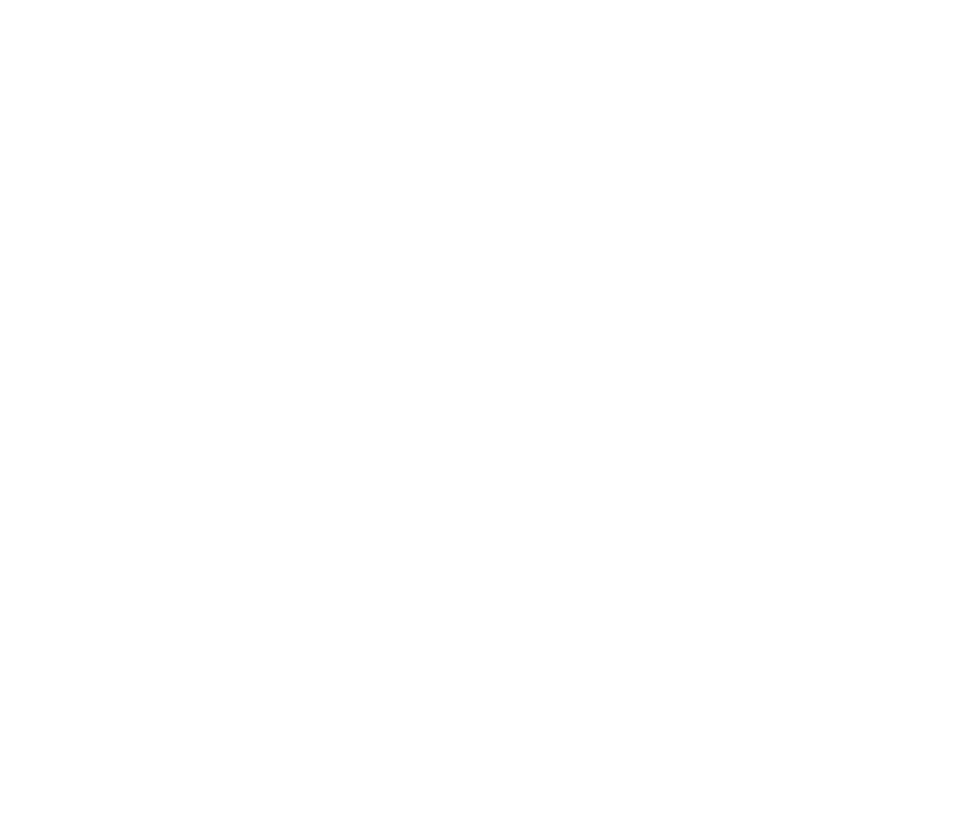
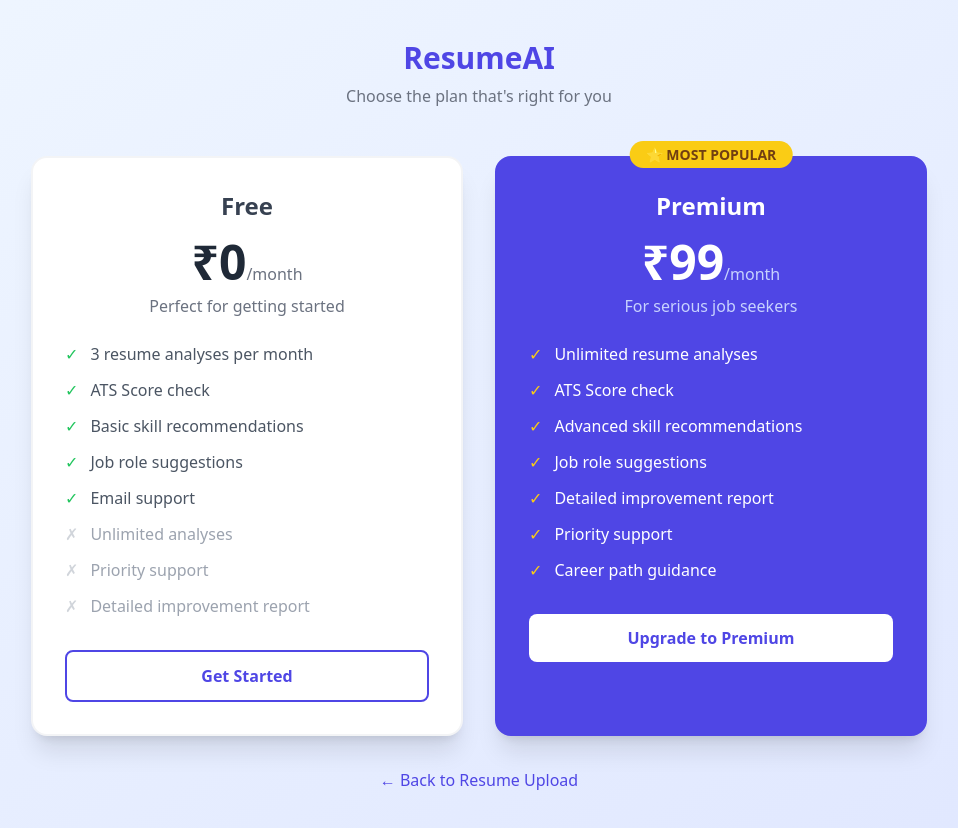
Before and after one commit to chiguruvalasaranjini-ctrl/resume-frontend, a React (Create React App) app: page /pricing in a window 1280 px wide. Before the commit this address had no page. Shown: the top 828 px of the page, without its empty margins (161-1119 px from the left). Before the commit the page ends 800 px from the top, so only its background shows below. Built offline with nearby package versions, Linux system fonts and the light colour scheme.

Commit message:
Add Pricing page with Free and Premium plans

```diff
--- a/src/App.js
+++ b/src/App.js
@@ -4,6 +4,7 @@
 import Register from './pages/Register';
 import Upload from './pages/Upload';
 import Results from './pages/Results';
+import Pricing from './pages/Pricing';
 
 function App() {
   return (
@@ -13,6 +14,7 @@
         <Route path="/register" element={<Register />} />
         <Route path="/upload" element={<Upload />} />
         <Route path="/results" element={<Results />} />
+        <Route path="/pricing" element={<Pricing />} />
       </Routes>
     </Router>
   );
--- /dev/null
+++ b/src/pages/Pricing.js
@@ -0,0 +1,110 @@
+import React from 'react';
+
+function Pricing() {
+  const user = JSON.parse(localStorage.getItem('user') || '{}');
+
+  return (
+    <div className="min-h-screen bg-gradient-to-br from-blue-50 to-indigo-100 py-10 px-4">
+      <div className="max-w-4xl mx-auto">
+        <div className="text-center mb-12">
+          <h1 className="text-3xl font-bold text-indigo-600">ResumeAI</h1>
+          <p className="text-gray-500 mt-2">Choose the plan that's right for you</p>
+        </div>
+
+        <div className="grid grid-cols-1 md:grid-cols-2 gap-8">
+          {/* Free Plan */}
+          <div className="bg-white rounded-2xl shadow-xl p-8 border-2 border-gray-100">
+            <div className="text-center mb-6">
+              <h2 className="text-2xl font-bold text-gray-700">Free</h2>
+              <div className="mt-4">
+                <span className="text-5xl font-bold text-gray-800">₹0</span>
+                <span className="text-gray-500">/month</span>
+              </div>
+              <p className="text-gray-500 mt-2">Perfect for getting started</p>
+            </div>
+            <ul className="space-y-3 mb-8">
+              {[
+                '3 resume analyses per month',
+                'ATS Score check',
+                'Basic skill recommendations',
+                'Job role suggestions',
+                'Email support',
+              ].map((feature, i) => (
+                <li key={i} className="flex items-center text-gray-600">
+                  <span className="text-green-500 mr-3">✓</span>
+                  {feature}
+                </li>
+              ))}
+              {[
+                'Unlimited analyses',
+                'Priority support',
+                'Detailed improvement report',
+              ].map((feature, i) => (
+                <li key={i} className="flex items-center text-gray-400">
+                  <span className="text-gray-300 mr-3">✗</span>
+                  {feature}
+                </li>
+              ))}
+            </ul>
+            <button
+              className="w-full py-3 rounded-lg font-semibold border-2 border-indigo-600 text-indigo-600 hover:bg-indigo-50 transition duration-200"
+              onClick={() => window.location.href = '/upload'}
+            >
+              {user.plan === 'free' ? 'Current Plan' : 'Get Started'}
+            </button>
+          </div>
+
+          {/* Premium Plan */}
+          <div className="bg-indigo-600 rounded-2xl shadow-xl p-8 border-2 border-indigo-600 relative">
+            <div className="absolute -top-4 left-1/2 transform -translate-x-1/2">
+              <span className="bg-yellow-400 text-yellow-900 text-sm font-bold px-4 py-1 rounded-full">
+                ⭐ MOST POPULAR
+              </span>
+            </div>
+            <div className="text-center mb-6">
+              <h2 className="text-2xl font-bold text-white">Premium</h2>
+              <div className="mt-4">
+                <span className="text-5xl font-bold text-white">₹99</span>
+                <span className="text-indigo-200">/month</span>
+              </div>
+              <p className="text-indigo-200 mt-2">For serious job seekers</p>
+            </div>
+            <ul className="space-y-3 mb-8">
+              {[
+                'Unlimited resume analyses',
+                'ATS Score check',
+                'Advanced skill recommendations',
+                'Job role suggestions',
+                'Detailed improvement report',
+                'Priority support',
+                'Career path guidance',
+              ].map((feature, i) => (
+                <li key={i} className="flex items-center text-white">
+                  <span className="text-yellow-400 mr-3">✓</span>
+                  {feature}
+                </li>
+              ))}
+            </ul>
+            <button
+              className="w-full py-3 rounded-lg font-semibold bg-white text-indigo-600 hover:bg-indigo-50 transition duration-200"
+              onClick={() => alert('Payment integration coming soon! Contact us to upgrade.')}
+            >
+              Upgrade to Premium
+            </button>
+          </div>
+        </div>
+
+        <div className="text-center mt-8">
+          <button
+            onClick={() => window.location.href = '/upload'}
+            className="text-indigo-600 hover:underline font-medium"
+          >
+            ← Back to Resume Upload
+          </button>
+        </div>
+      </div>
+    </div>
+  );
+}
+
+export default Pricing;
```
